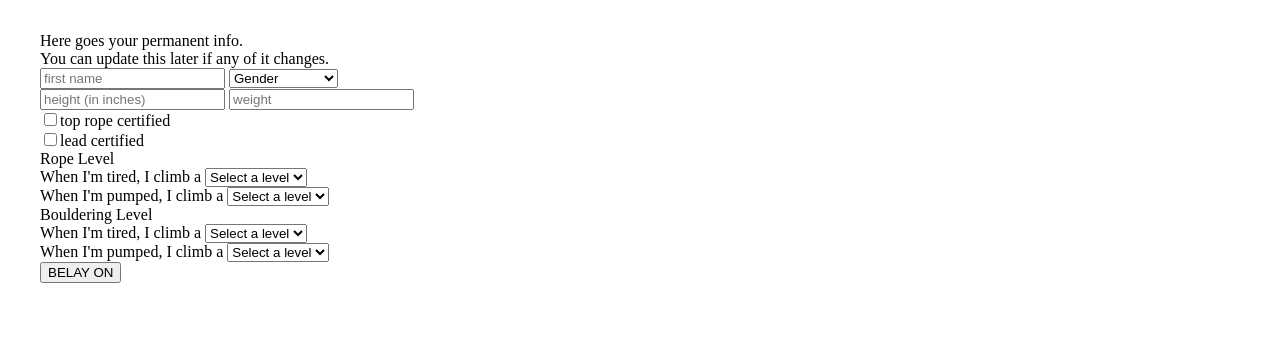
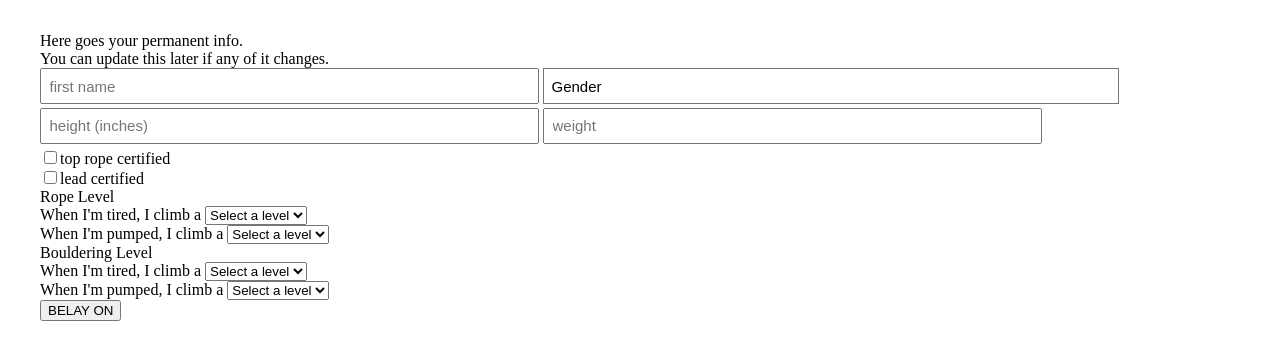
Before and after one commit to wickyvinn/climbr, a website: page views/signuptwo.html in a window 1280 px wide. Drawn offline with Linux system fonts and the light colour scheme; files whose address does not match are found by name.

Commit message:
Added styles for small-screen, signon.html.

```diff
--- a/public/css/sign-in.css
+++ b/public/css/sign-in.css
@@ -1,3 +1,22 @@
 .container {
 	margin: 2em;
 }
+
+input[type="text"], input[type="number"] {
+	width: 40%;
+	font-size: 15px;
+	padding: .5em;
+	margin-bottom: .25em;
+}
+
+
+
+.styled-select {
+   width: 48%;
+   height: 36px;
+   padding: .5em;
+   font-size: 15px;
+   border-radius: 0;
+   -webkit-appearance: none;
+   background: transparent;
+}
--- a/views/signuptwo.html
+++ b/views/signuptwo.html
@@ -11,8 +11,8 @@
 			<div>You can update this later if any of it changes.</div>
 			<form action="/signuptwo" method="POST">
 				<div>
-					<input placeholder="first name"></input>
-					<select id="gender" name="gender" class="info_dropdown">
+					<input type="text" placeholder="first name"></input>
+					<select id="gender" name="gender" class="styled-select">
 						<option value="default">Gender</option>
 						<option value="female">Female</option>
 						<option value="male">Male</option>
@@ -20,8 +20,8 @@
 					</select>
 
 					<div>
-						<input id="height" name="height" placeholder="height (in inches)" maxlength="5"></input>
-						<input id="weight" name="weight" placeholder="weight" min="20" max="400"></input>
+						<input id="height" name="height" type="text" placeholder="height (inches)" maxlength="5"></input>
+						<input id="weight" name="weight" type="text" placeholder="weight" min="20" max="400"></input>
 					</div>
 
 					<div>
```
